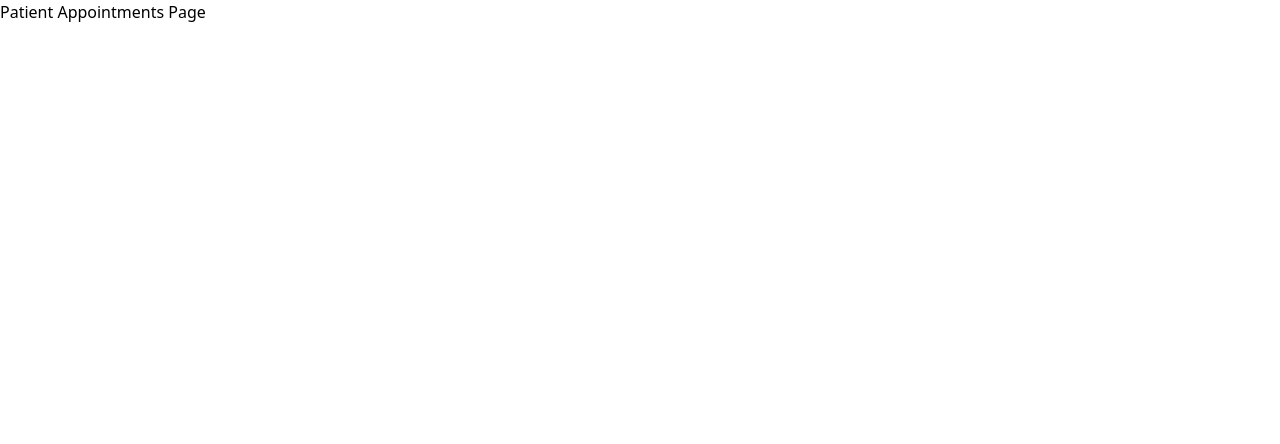
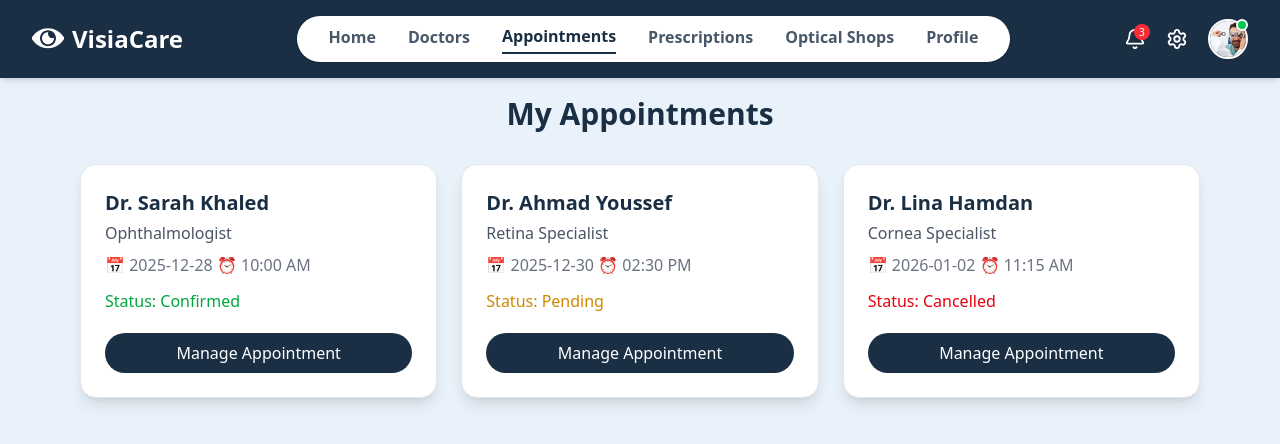
Before and after one commit to nagham-aljawish/visiacare, a React (Vite) app: page /patient-appointments in a window 1280 px wide. Shown: the top 444 px of the page. Built offline with nearby package versions, Linux system fonts and the light colour scheme; no server answers; sample sign-in values are in the browser's storage.

Commit message:
add patient appointments

```diff
--- a/src/components/patient/DoctorDetails.tsx
+++ b/src/components/patient/DoctorDetails.tsx
@@ -105,7 +105,7 @@
             <motion.button
               whileTap={{ scale: 0.97 }}
               whileHover={{ scale: 1.03 }}
-              onClick={() => navigate(`/book-appointment/${doctor.id}`)}
+              onClick={() => navigate(`/patient-book-appointment/${doctor.id}`)}
               className="bg-[#1A2E44] text-white px-8 py-3 rounded-full font-medium hover:bg-[#16283b] transition"
             >
               Book Appointment
--- /dev/null
+++ b/src/components/patient/PatientAppointments.tsx
@@ -0,0 +1,94 @@
+import React from "react";
+import { motion } from "framer-motion";
+import PatientNavbar from "../sharedFile/PatientNavbar";
+
+interface Appointment {
+  id: number;
+  doctorName: string;
+  speciality: string;
+  date: string;
+  time: string;
+  status: "Confirmed" | "Pending" | "Cancelled";
+}
+
+const PatientAppointments: React.FC = () => {
+  // بيانات وهمية
+  const appointments: Appointment[] = [
+    {
+      id: 1,
+      doctorName: "Dr. Sarah Khaled",
+      speciality: "Ophthalmologist",
+      date: "2025-12-28",
+      time: "10:00 AM",
+      status: "Confirmed",
+    },
+    {
+      id: 2,
+      doctorName: "Dr. Ahmad Youssef",
+      speciality: "Retina Specialist",
+      date: "2025-12-30",
+      time: "02:30 PM",
+      status: "Pending",
+    },
+    {
+      id: 3,
+      doctorName: "Dr. Lina Hamdan",
+      speciality: "Cornea Specialist",
+      date: "2026-01-02",
+      time: "11:15 AM",
+      status: "Cancelled",
+    },
+  ];
+
+  return (
+    <div className="min-h-screen bg-[#E9F2FA]">
+      <PatientNavbar />
+
+      <div className="pt-24 px-6 lg:px-20">
+        <h1 className="text-3xl font-bold text-[#1A2E44] mb-8 text-center">
+          My Appointments
+        </h1>
+
+        <div className="grid grid-cols-1 md:grid-cols-2 lg:grid-cols-3 gap-6">
+          {appointments.map((appt) => (
+            <motion.div
+              key={appt.id}
+              initial={{ opacity: 0, y: 20 }}
+              animate={{ opacity: 1, y: 0 }}
+              transition={{ duration: 0.5 }}
+              className="bg-white rounded-2xl shadow-lg p-6 border border-gray-200 hover:shadow-xl transition"
+            >
+              <h2 className="text-xl font-semibold text-[#1A2E44]">
+                {appt.doctorName}
+              </h2>
+              <p className="text-gray-600 mt-1">{appt.speciality}</p>
+              <p className="text-gray-500 mt-2">
+                📅 {appt.date} ⏰ {appt.time}
+              </p>
+              <p
+                className={`mt-3 font-medium ${
+                  appt.status === "Confirmed"
+                    ? "text-green-600"
+                    : appt.status === "Pending"
+                    ? "text-yellow-600"
+                    : "text-red-600"
+                }`}
+              >
+                Status: {appt.status}
+              </p>
+              <button
+                className="mt-5 w-full bg-[#1A2E44] text-white py-2 rounded-full hover:bg-[#16283b] transition"
+                // لاحقًا ممكن تضيف تعديل/إلغاء موعد
+                onClick={() => alert(`Manage appointment #${appt.id}`)}
+              >
+                Manage Appointment
+              </button>
+            </motion.div>
+          ))}
+        </div>
+      </div>
+    </div>
+  );
+};
+
+export default PatientAppointments;
--- a/src/main.tsx
+++ b/src/main.tsx
@@ -35,6 +35,7 @@
 import OpticalStoreRegister from "./components/login&register/OpticalStoreRegister";
 import DoctorDetails from "./components/patient/DoctorDetails";
 import BookAppointment from "./components/patient/BookAppointment";
+import PatientAppointments from "./components/patient/PatientAppointments";
 
 // Firebase config
 const firebaseConfig = {
@@ -169,10 +170,11 @@
           path="/patient-appointments"
           element={
             <ProtectedRoute allowedRoles={["patient", "admin"]}>
-              <h1>Patient Appointments Page</h1>
+              <PatientAppointments />
             </ProtectedRoute>
           }
         />
+
         <Route
           path="/patient-prescriptions"
           element={
```
